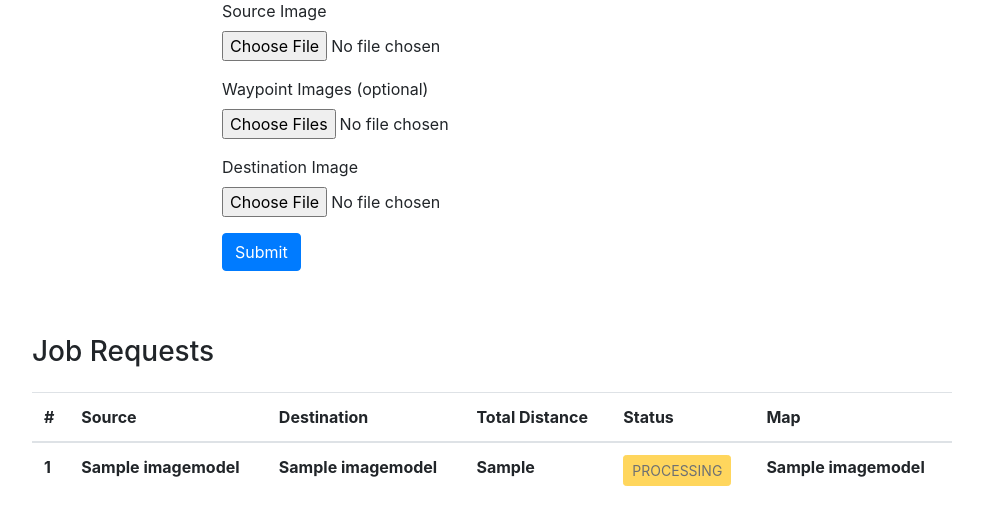
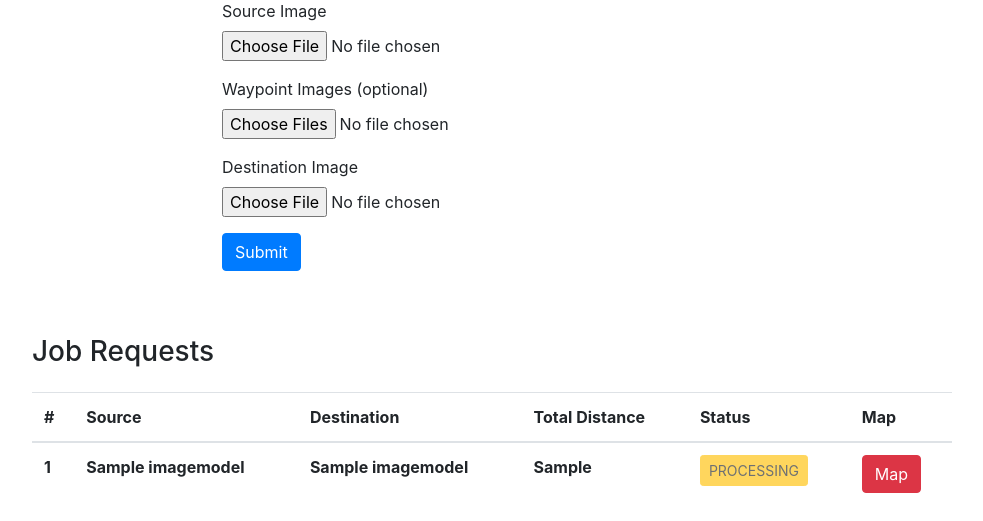
Before and after one commit to PraneethKarnena/django-google-maps-exif, a Django app: page /dashboard/ in a window 1280 px wide. Shown: the part 283-804 px from the top of the page, without its empty margins (148-1131 px from the left). Run offline with Django 3.2, Linux system fonts and the light colour scheme; a user stored in the database is signed in; tables that the repository leaves empty hold one stand-in row (values such as "Sample post"); lists and menus that the app fills with data are empty; some libraries are stand-ins or nearby versions.

Commit message:
added link for Map

```diff
--- a/service_app/templates/service/dashboard.html
+++ b/service_app/templates/service/dashboard.html
@@ -142,7 +142,7 @@
                       <button type="button" class="btn btn-danger btn-sm" disabled>ERROR</button>
                     {% endif %}
                   </th>
-                  <th>{{ job.static_map }}</th>
+                  <th><a href="{{ job.static_map.image.url }}" target="_blank" class="btn btn-danger">Map</a></th>
                 </tr>
               {% endfor %}
             </tbody>
```
